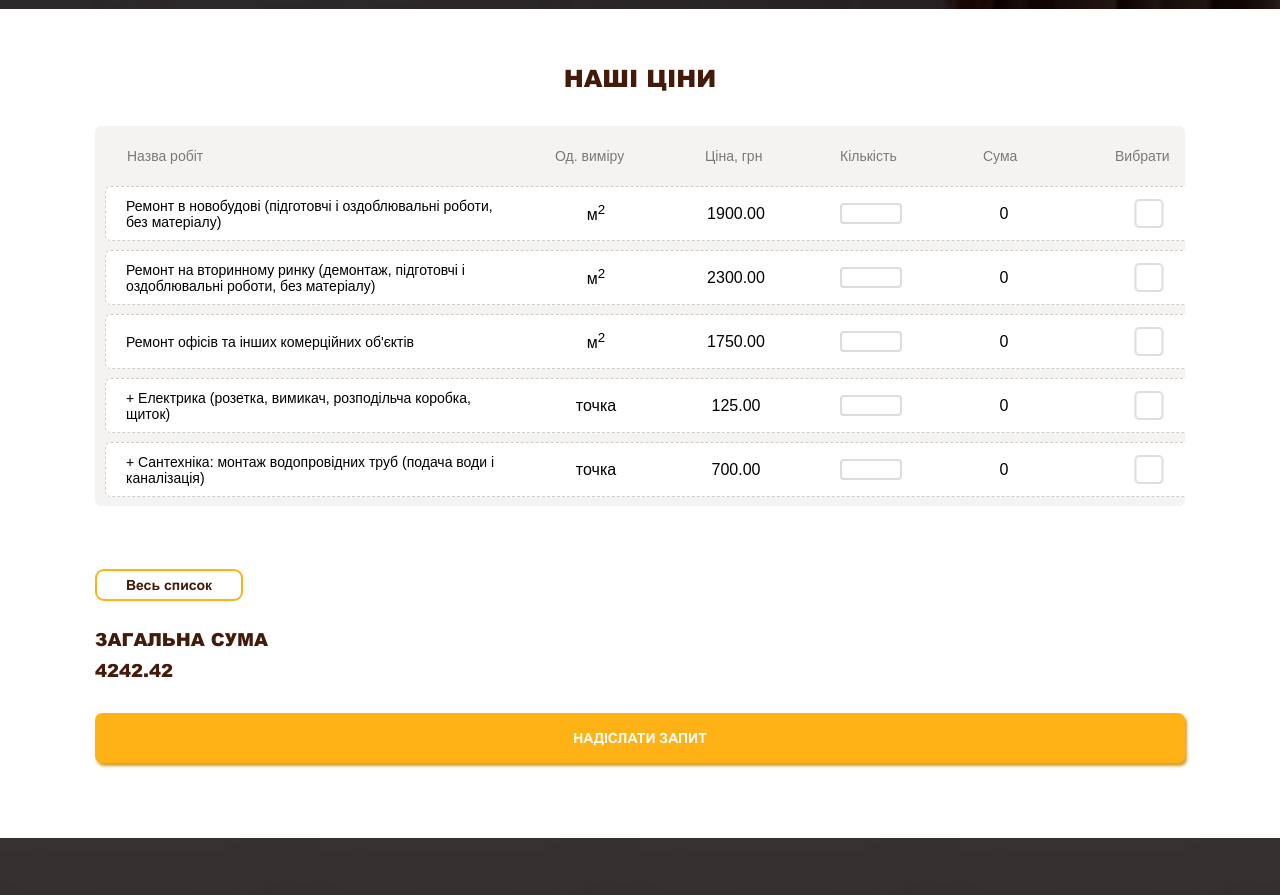
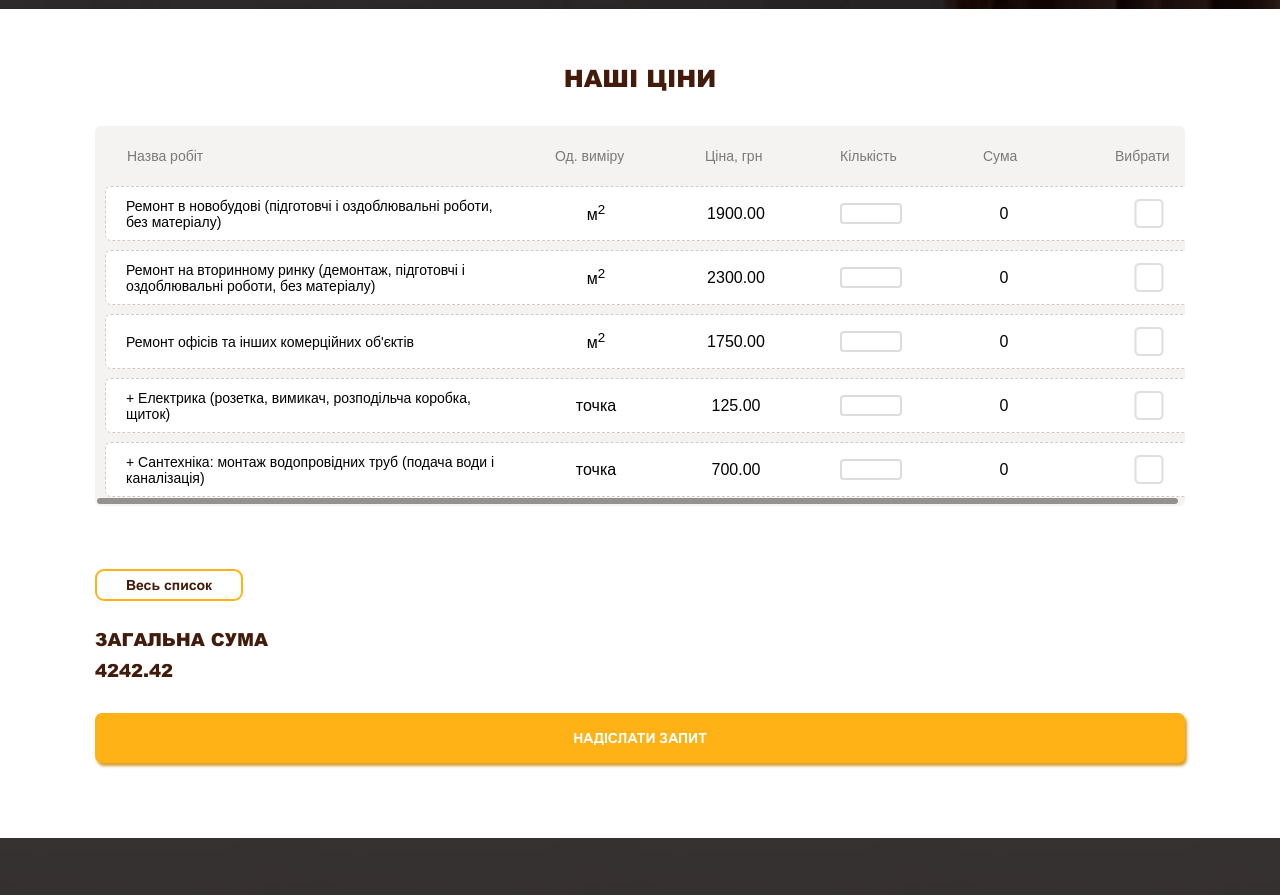
Before and after one commit to freeivanzw/remont-bud, a website: page app/index.html in a window 1280 px wide. Shown: the part 2380-3275 px from the top of the page. Drawn offline with Linux system fonts and the light colour scheme.

Commit message:
horizontal polosa prokrutki

```diff
--- a/app/index.html
+++ b/app/index.html
@@ -322,7 +322,7 @@
         <section class="price content">
             <h2 class="price__title">Наші ціни</h2>
 
-            <form class="price__parrent" id="example">
+            <div class="price__parrent" id="example">
                 <div class="price__description">
                     <span>Назва робіт</span>
                     <span>Од. виміру</span>
@@ -396,7 +396,7 @@
                         <span class="price__check-text"></span>
                     </label>
                 </div>
-            </form>
+            </div>
             <div class=" result">
                 <a href="#" class="result__link">Весь список</a>
                 <div class="result__inner">
@@ -513,7 +513,6 @@
             <a href="#" class="responds__link">Всі відгуки</a>
         </section>
     </main>
-
     <script src="./js/jquery-3.6.0.min.js"></script>
     <script src="./js/slick.min.js"></script>
     <script src="js/jquery.overlayScrollbars.min.js"></script>
--- a/app/js/srcript.js
+++ b/app/js/srcript.js
@@ -1,6 +1,7 @@
 $(function(){
     $(".header-main__open").click(function(){
         $(".menu").addClass("menu-active")
+
     })
 
     $(".header-main__close").click(function(){
@@ -17,7 +18,5 @@ $(function(){
         dots: true,
     });
 
-    $('.price__parrent').overlayScrollbars({
-        overflowBehavior : x,
-    });
+    $('#example').overlayScrollbars({ });
 });
--- a/app/sass/index.scss
+++ b/app/sass/index.scss
@@ -536,7 +536,8 @@ header {
     }
 
     .price__parrent {
-        overflow: hidden;
+        display: block;
+        overflow-y: hidden;
         overflow-x: scroll;
         background-color: #f5f3f1;
         border-radius: 6px;
```
Also changed, not shown: app/css/index.css, app/css/style.css.
